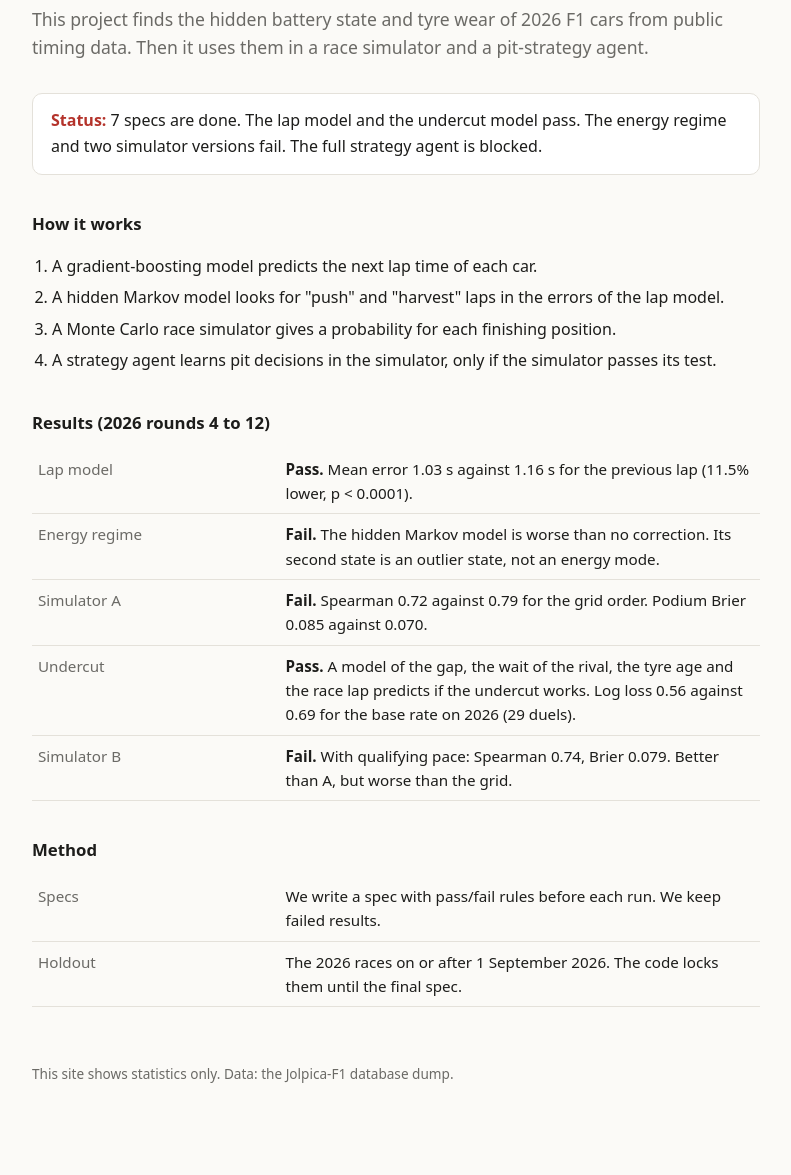
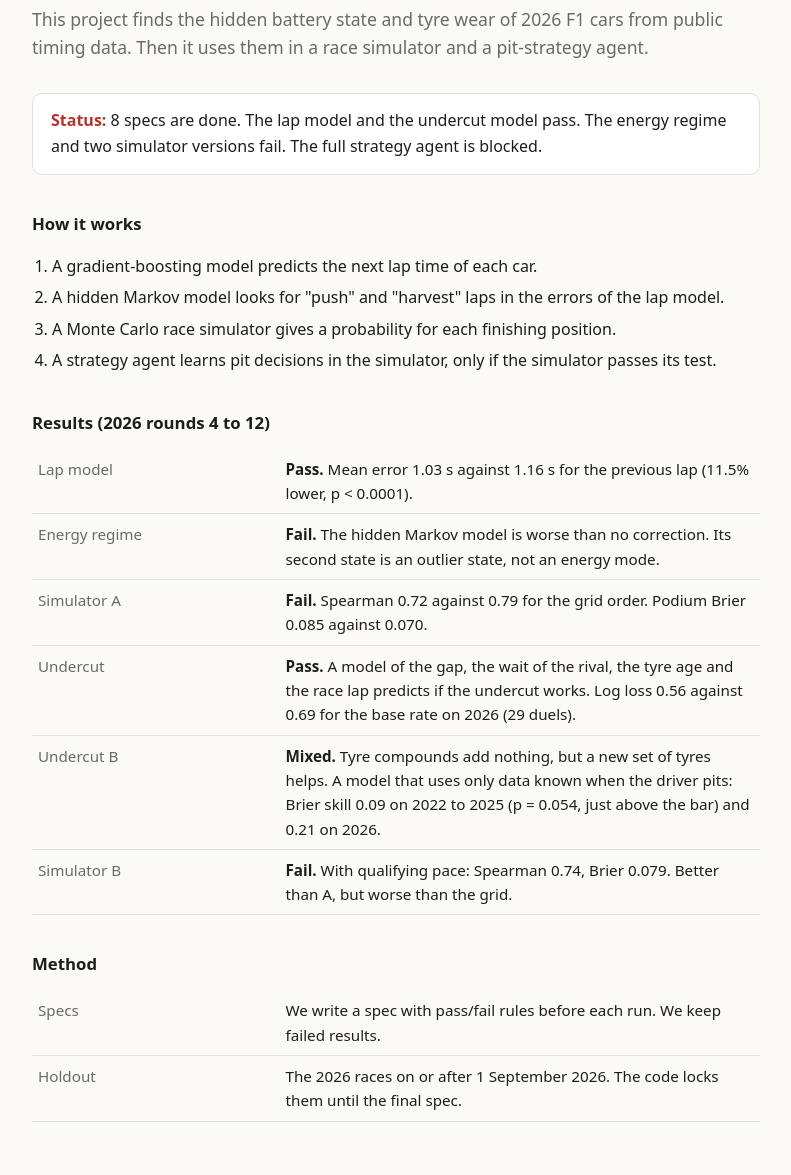
Before and after one commit to shlokkvaishnav/pitwall, a plain HTML site: page site/index.html in a window 1280 px wide. Shown: the part 110-1285 px from the top of the page, without its empty margins (244-1035 px from the left). Drawn offline with Linux system fonts and the light colour scheme.

Commit message:
Add spec 08 to README and site

```diff
--- a/site/index.html
+++ b/site/index.html
@@ -29,7 +29,7 @@
 <main>
   <h1>pitwall</h1>
   <p class="lede">This project finds the hidden battery state and tyre wear of 2026 F1 cars from public timing data. Then it uses them in a race simulator and a pit-strategy agent.</p>
-  <div class="status"><b>Status:</b> 7 specs are done. The lap model and the undercut model pass. The energy regime and two simulator versions fail. The full strategy agent is blocked.</div>
+  <div class="status"><b>Status:</b> 8 specs are done. The lap model and the undercut model pass. The energy regime and two simulator versions fail. The full strategy agent is blocked.</div>
   <h2>How it works</h2>
   <ol>
     <li>A gradient-boosting model predicts the next lap time of each car.</li>
@@ -43,6 +43,7 @@
     <tr><th>Energy regime</th><td><b>Fail.</b> The hidden Markov model is worse than no correction. Its second state is an outlier state, not an energy mode.</td></tr>
     <tr><th>Simulator A</th><td><b>Fail.</b> Spearman 0.72 against 0.79 for the grid order. Podium Brier 0.085 against 0.070.</td></tr>
     <tr><th>Undercut</th><td><b>Pass.</b> A model of the gap, the wait of the rival, the tyre age and the race lap predicts if the undercut works. Log loss 0.56 against 0.69 for the base rate on 2026 (29 duels).</td></tr>
+    <tr><th>Undercut B</th><td><b>Mixed.</b> Tyre compounds add nothing, but a new set of tyres helps. A model that uses only data known when the driver pits: Brier skill 0.09 on 2022 to 2025 (p = 0.054, just above the bar) and 0.21 on 2026.</td></tr>
     <tr><th>Simulator B</th><td><b>Fail.</b> With qualifying pace: Spearman 0.74, Brier 0.079. Better than A, but worse than the grid.</td></tr>
   </table>
   <h2>Method</h2>
@@ -50,7 +51,7 @@
     <tr><th>Specs</th><td>We write a spec with pass/fail rules before each run. We keep failed results.</td></tr>
     <tr><th>Holdout</th><td>The 2026 races on or after 1 September 2026. The code locks them until the final spec.</td></tr>
   </table>
-  <footer>This site shows statistics only. Data: the Jolpica-F1 database dump.</footer>
+  <footer>This site shows statistics only. Data: the Jolpica-F1 database dump and TracingInsights open data.</footer>
 </main>
 </body>
 </html>
```
Also changed, not shown: 1 other file.
